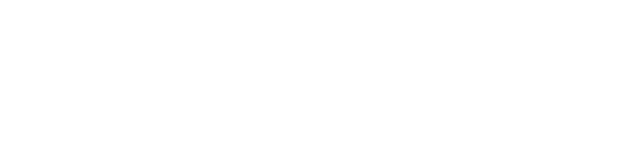
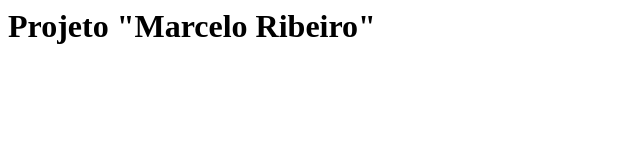
Before and after one commit to msribeiro2010/-meu-site, a plain HTML site: page index.html in a window 1280 px wide. Shown: the whole page, without its empty margins (0-640 px from the left). Drawn offline with Linux system fonts and the light colour scheme.

Commit message:
Coloquei o titulo da pagina

```diff
--- a/index.html
+++ b/index.html
@@ -1,3 +1,7 @@
 <html>
-
+<head>
+</head>
+<body>
+<h1>Projeto "Marcelo Ribeiro"</h1>
+</body>
 </html>
```
